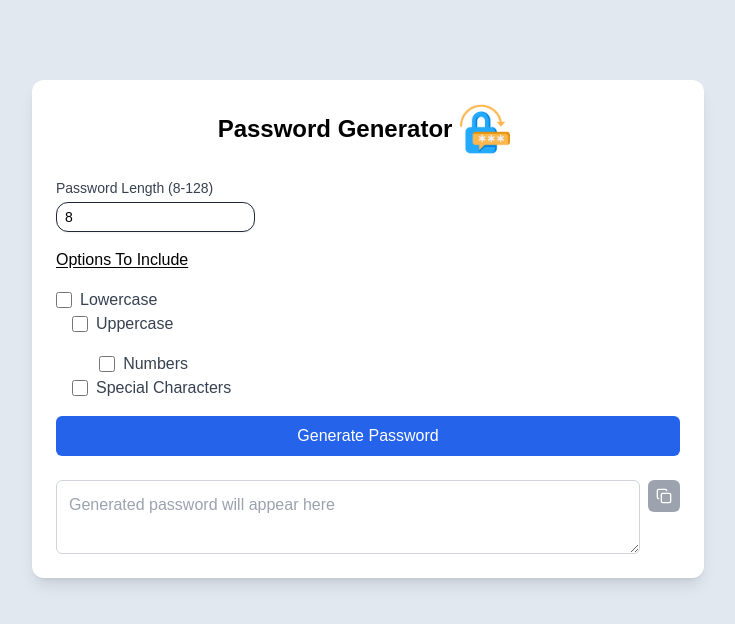
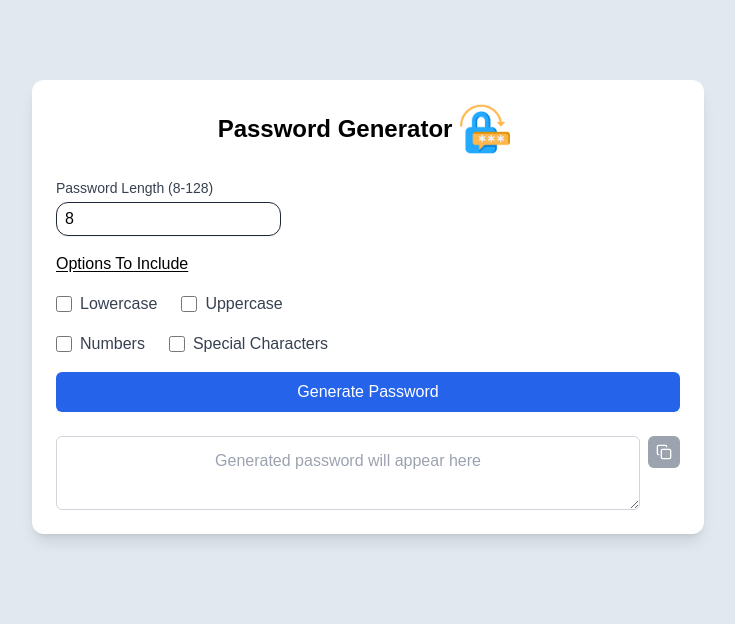
Before and after one commit to Amirlasalle/password-generator, a Next.js app in the folder password-generator/: page / in a window 1280 px wide. Shown: the top 624 px of the page, without its empty margins (272-1007 px from the left). Built offline with nearby package versions, Linux system fonts and the light colour scheme.

Commit message:
added sm:flex-col to check boxes.

```diff
--- a/password-generator/app/page.tsx
+++ b/password-generator/app/page.tsx
@@ -92,45 +92,45 @@ const PasswordGeneratorForm = () => {
         <p className="w-full flex items-center justify-start capitalize underline underline-offset-2">
           options to include
         </p>
-        <div className="flex sm:flex-col items-start justify-start space-x-4">
-          <label className="flex items-center justify-start space-x-2">
+        <div className="flex sm:flex-col items-start justify-start smmin:space-x-4">
+          <label className="flex items-center justify-start">
             <input
               type="checkbox"
               checked={includeLower}
               onChange={(e) => setIncludeLower(e.target.checked)}
               className="h-4 w-4 text-blue-600 border-gray-300 rounded"
             />
-            <p className="text-gray-700">Lowercase</p>
+            <p className="mx-2 text-gray-700">Lowercase</p>
           </label>
-          <label className="flex items-center justify-start space-x-2">
+          <label className="flex items-center justify-start">
             <input
               type="checkbox"
               checked={includeUpper}
               onChange={(e) => setIncludeUpper(e.target.checked)}
               className="h-4 w-4 text-blue-600 border-gray-300 rounded"
             />
-            <span className="text-gray-700">Uppercase</span>
+            <span className="mx-2 text-gray-700">Uppercase</span>
           </label>
         </div>
 
-        <div className="flex sm:flex-col items-center justify-center space-x-4">
-          <label className="flex items-center justify-start space-x-2 ">
+        <div className="flex sm:flex-col items-start justify-center sm:!mt-0 smmin:space-x-4">
+          <label className="flex items-center justify-start">
             <input
               type="checkbox"
               checked={includeNumbers}
               onChange={(e) => setIncludeNumbers(e.target.checked)}
               className="h-4 w-4 text-blue-600 border-gray-300 rounded"
             />
-            <span className="text-gray-700">Numbers</span>
+            <span className="mx-2 text-gray-700">Numbers</span>
           </label>
-          <label className="flex items-center justify-start space-x-2">
+          <label className="flex items-center justify-start">
             <input
               type="checkbox"
               checked={includeSpecial}
               onChange={(e) => setIncludeSpecial(e.target.checked)}
               className="h-4 w-4 text-blue-600 border-gray-300 rounded"
             />
-            <span className="text-gray-700">Special Characters</span>
+            <span className="mx-2 text-gray-700">Special Characters</span>
           </label>
         </div>
 
@@ -141,29 +141,34 @@ const PasswordGeneratorForm = () => {
           Generate Password
         </button>
       </form>
-      <div className="w-full flex items-start justify-start mt-6  ">
+      <div className="w-full flex sm:flex-col items-start justify-start mt-6  ">
         <textarea
           readOnly
           value={password}
-          className="w-full p-3 border border-gray-300 rounded-md"
+          className="w-full p-3 border border-gray-300 rounded-md sm:order-2 flex items-center justify-center text-center"
           placeholder="Generated password will appear here"
         />
+        <div className="flex items-start justify-between">
+        {copied ? (<p className="mx-2 order-3 smmin:hidden">Copied</p>) : ""}
         <button
           type="button"
           onClick={copyToClipboard}
           disabled={!password}
-          className={`p-2 rounded-md ml-2 text-white ${
+          className={`p-2 rounded-md smmin:ml-2 sm:mb-2 sm:order-1 text-white ${
             password
               ? "bg-blue-600 cursor-pointer hover:bg-blue-700 focus:ring-2 focus:ring-blue-500"
               : "bg-gray-400 cursor-default"
           }`}
         >
           {copied ? (
+
             <LuCheck className="text-white" />
           ) : (
             <LuCopy className="text-white" />
           )}
         </button>
+
+          </div>
       </div>
     </div>
   );
--- a/password-generator/tailwind.config.ts
+++ b/password-generator/tailwind.config.ts
@@ -13,6 +13,49 @@ export default {
         foreground: "var(--foreground)",
       },
     },
+    screens: {
+      "2xl": { max: "1535px" },
+      // => @media (max-width: 1535px) { ... }
+
+      xl: { max: "1279px" },
+      // => @media (max-width: 1279px) { ... }
+
+      lgx: { max: "1107px" },
+      // => @media (max-width: 1023px) { ... }
+
+      lg: { max: "1023px" },
+      // => @media (max-width: 1023px) { ... }
+      mdlg: { max: "860px" },
+      // => @media (max-width: 860px) { ... }
+      md: { max: "767px" },
+      // => @media (max-width: 767px) { ... }
+
+      sm: { max: "639px" },
+      // => @media (max-width: 639px) { ... }
+
+      xs: { max: "479px" },
+      // => @media (max-width: 479px) { ... }
+
+      "2xlmin": { min: "1535px" },
+      // => @media (min-width: 1535px) { ... }
+
+      xlmin: { min: "1279px" },
+      // => @media (min-width: 1279px) { ... }
+
+      lgxmin: { min: "1107px" },
+
+      lgmin: { min: "1023px" },
+      // => @media (min-width: 1023px) { ... }
+      mdlgmin: { min: "860px" },
+      // => @media (min-width: 860px) { ... }
+      mdmin: { min: "767px" },
+      // => @media (min-width: 767px) { ... }
+
+      smmin: { min: "639px" },
+      // => @media (min-width: 639px) { ... }
+
+      xsmin: { min: "479px" },
+    },
   },
   plugins: [],
 } satisfies Config;
```
